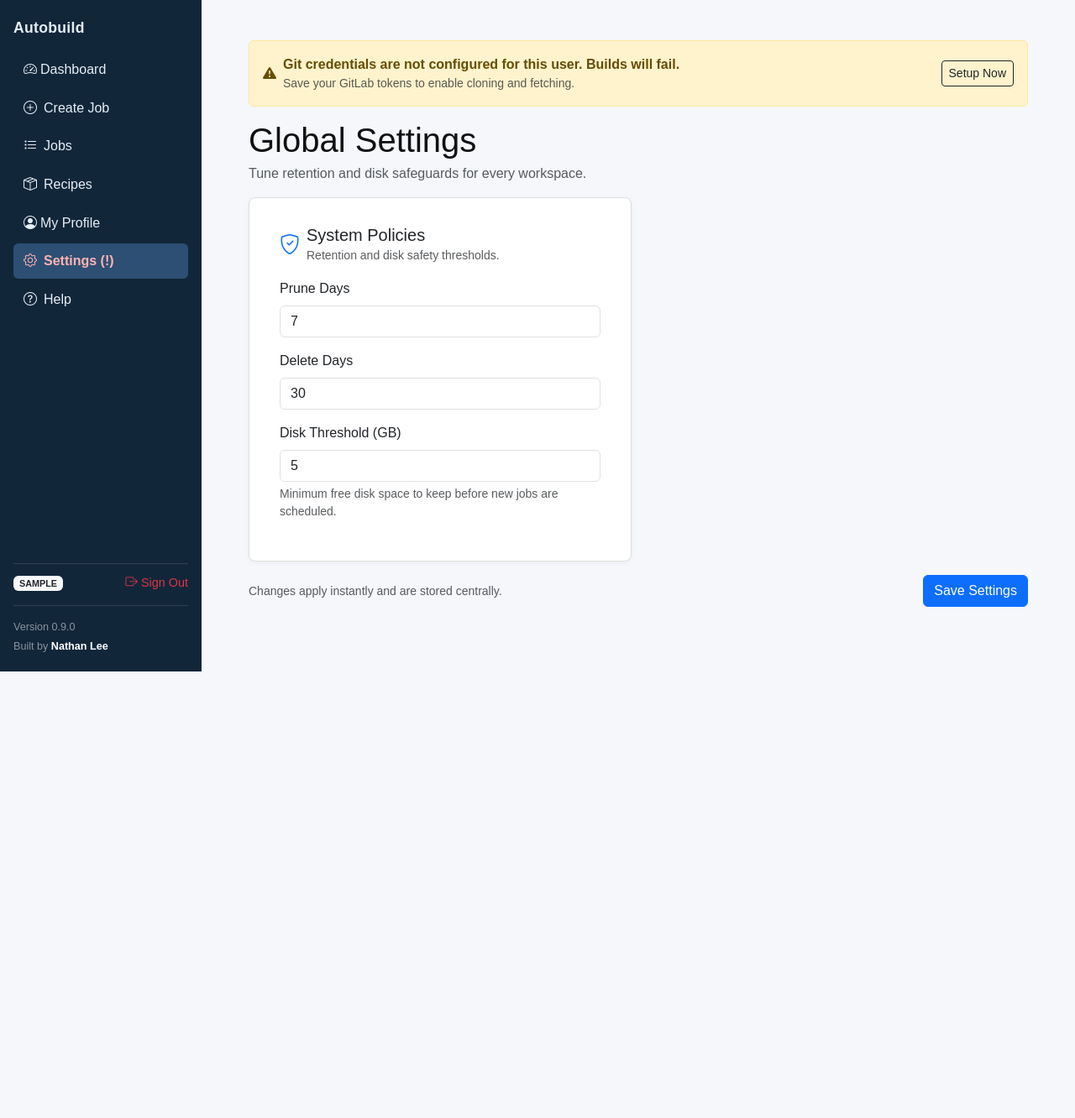
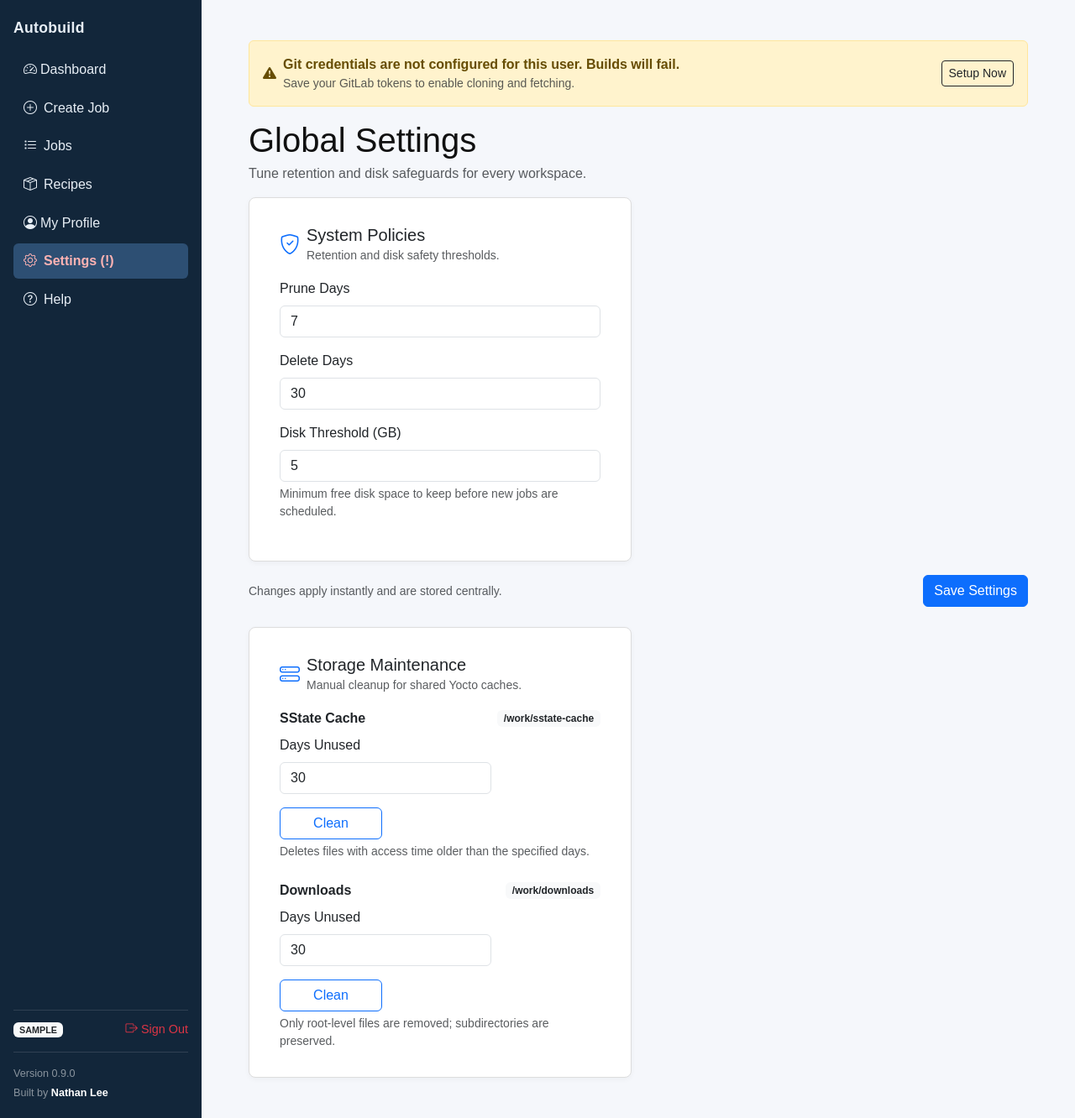
Before and after one commit to hanhanlee/autobuild_onetree, a FastAPI app: page /settings in a window 1280 px wide. Shown: the whole page at 84% size. Before the commit the page ends 800 px from the top, so only its background shows below. Run offline with FastAPI, Linux system fonts and the light colour scheme; the visitor is signed in with stand-in values (Sample User, id 1); some libraries are stand-ins or nearby versions.

Commit message:
feat(settings): add manual storage cleanup for sstate and downloads
- Backend: Added `/settings/cleanup` endpoint to execute `find -delete`
  commands.
- Implements `-atime` check to remove unused files.
- Enforces `-maxdepth 1` for 'downloads' to protect git
  repositories.
- UI: Added "Storage Maintenance" section in Settings to invoke
  cleanup tasks.

```diff
--- a/app/routers/settings.py
+++ b/app/routers/settings.py
@@ -1,3 +1,5 @@
+import os
+import subprocess
 from typing import Optional
 
 from fastapi import APIRouter, Depends, Form, Request
@@ -83,3 +85,50 @@ async def update_settings(
         "</div>"
     )
     return HTMLResponse(content=content, status_code=200)
+
+
+@router.post("/settings/cleanup")
+async def cleanup_cache(request: Request):
+    redirect = _require_login(request)
+    if redirect:
+        return redirect
+    data = {}
+    try:
+        form = await request.form()
+        data = dict(form)
+    except Exception:
+        data = {}
+    if not data:
+        try:
+            payload = await request.json()
+            if isinstance(payload, dict):
+                data = payload
+        except Exception:
+            data = {}
+    target = str(data.get("target") or "").strip().lower()
+    days_raw = data.get("days")
+    try:
+        days = int(days_raw)
+    except Exception:
+        days = -1
+    if target not in {"sstate", "downloads"}:
+        return HTMLResponse('<div class="alert alert-danger mb-0" role="alert">Invalid cleanup target.</div>', status_code=400)
+    if days < 0:
+        return HTMLResponse('<div class="alert alert-danger mb-0" role="alert">Days must be 0 or greater.</div>', status_code=400)
+
+    if target == "sstate":
+        base_path = os.environ.get("SSTATE_DIR") or "/work/sstate-cache"
+        cmd = ["find", base_path, "-type", "f", "-atime", f"+{days}", "-delete"]
+        label = "SState cache"
+    else:
+        base_path = os.environ.get("DL_DIR") or "/work/downloads"
+        cmd = ["find", base_path, "-maxdepth", "1", "-type", "f", "-atime", f"+{days}", "-delete"]
+        label = "Downloads"
+
+    result = subprocess.run(cmd, capture_output=True, text=True)
+    if result.returncode != 0:
+        msg = (result.stderr or "").strip() or "Cleanup failed."
+        return HTMLResponse(f'<div class="alert alert-danger mb-0" role="alert">{msg}</div>', status_code=500)
+
+    msg = f"{label} cleanup complete. Deleted files older than {days} days in {base_path}."
+    return HTMLResponse(f'<div class="alert alert-success mb-0" role="alert">{msg}</div>', status_code=200)
--- a/templates/settings.html
+++ b/templates/settings.html
@@ -37,10 +37,59 @@
       </div>
     </div>
   </div>
-
   <div class="col-12 d-flex justify-content-between align-items-center mt-2">
     <small class="text-muted">Changes apply instantly and are stored centrally.</small>
     <button type="submit" class="btn btn-primary">Save Settings</button>
   </div>
 </form>
+
+<div class="row g-3 mt-2">
+  <div class="col-md-8 col-lg-6">
+    <div class="card h-100">
+      <div class="card-body">
+        <div class="d-flex align-items-center mb-3">
+          <i class="bi bi-hdd-stack text-primary me-2 fs-4"></i>
+          <div>
+            <h5 class="card-title mb-0">Storage Maintenance</h5>
+            <small class="text-muted">Manual cleanup for shared Yocto caches.</small>
+          </div>
+        </div>
+        <div class="mb-4">
+          <div class="d-flex align-items-center justify-content-between mb-2">
+            <div class="fw-semibold">SState Cache</div>
+            <span class="badge bg-light text-dark">/work/sstate-cache</span>
+          </div>
+          <form class="row g-2 align-items-end" hx-post="/settings/cleanup" hx-target="#settings-response">
+            <input type="hidden" name="target" value="sstate">
+            <div class="col-8">
+              <label class="form-label" for="sstate_days">Days Unused</label>
+              <input type="number" min="0" class="form-control" id="sstate_days" name="days" value="30">
+            </div>
+            <div class="col-4">
+              <button type="submit" class="btn btn-outline-primary w-100">Clean</button>
+            </div>
+          </form>
+          <div class="form-text">Deletes files with access time older than the specified days.</div>
+        </div>
+        <div>
+          <div class="d-flex align-items-center justify-content-between mb-2">
+            <div class="fw-semibold">Downloads</div>
+            <span class="badge bg-light text-dark">/work/downloads</span>
+          </div>
+          <form class="row g-2 align-items-end" hx-post="/settings/cleanup" hx-target="#settings-response">
+            <input type="hidden" name="target" value="downloads">
+            <div class="col-8">
+              <label class="form-label" for="downloads_days">Days Unused</label>
+              <input type="number" min="0" class="form-control" id="downloads_days" name="days" value="30">
+            </div>
+            <div class="col-4">
+              <button type="submit" class="btn btn-outline-primary w-100" title="Only root files will be deleted">Clean</button>
+            </div>
+          </form>
+          <div class="form-text">Only root-level files are removed; subdirectories are preserved.</div>
+        </div>
+      </div>
+    </div>
+  </div>
+</div>
 {% endblock %}
```
